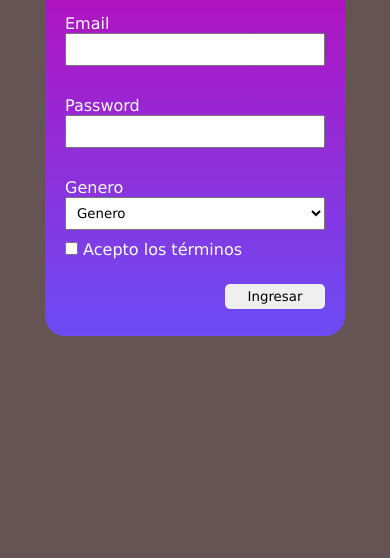
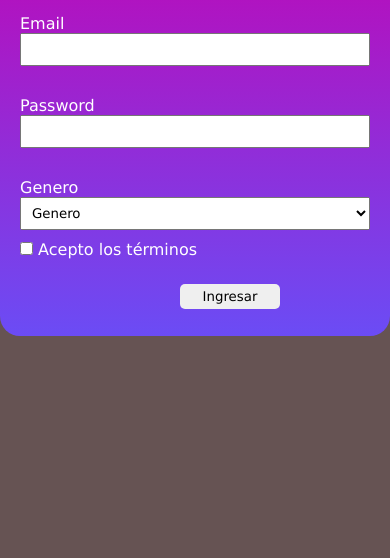
Before and after one commit to tomasgomezmedina/aspirantes-mir-html-y-css, a plain HTML site: page ejercicio2-html-y-css/index.html in a window 390 px wide. Shown: the part 286-844 px from the top of the page. Drawn offline with Linux system fonts and the light colour scheme.

Commit message:
Correciones

```diff
--- a/ejercicio2-html-y-css/styles.css
+++ b/ejercicio2-html-y-css/styles.css
@@ -51,3 +51,9 @@ body{
     padding: 7px;
     width: 100%;
 }
+
+@media (max-width : 500px){
+    .box{
+        width: 100%;
+    }
+}
```
